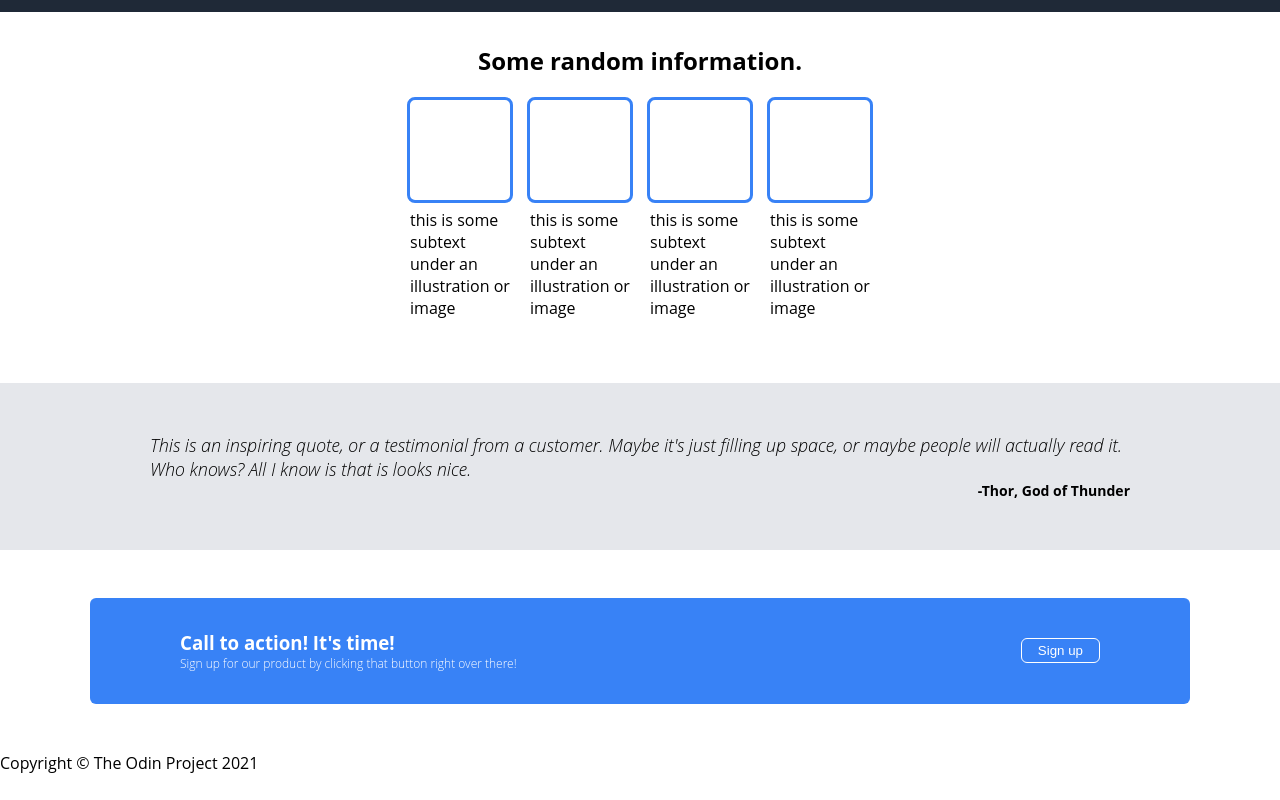
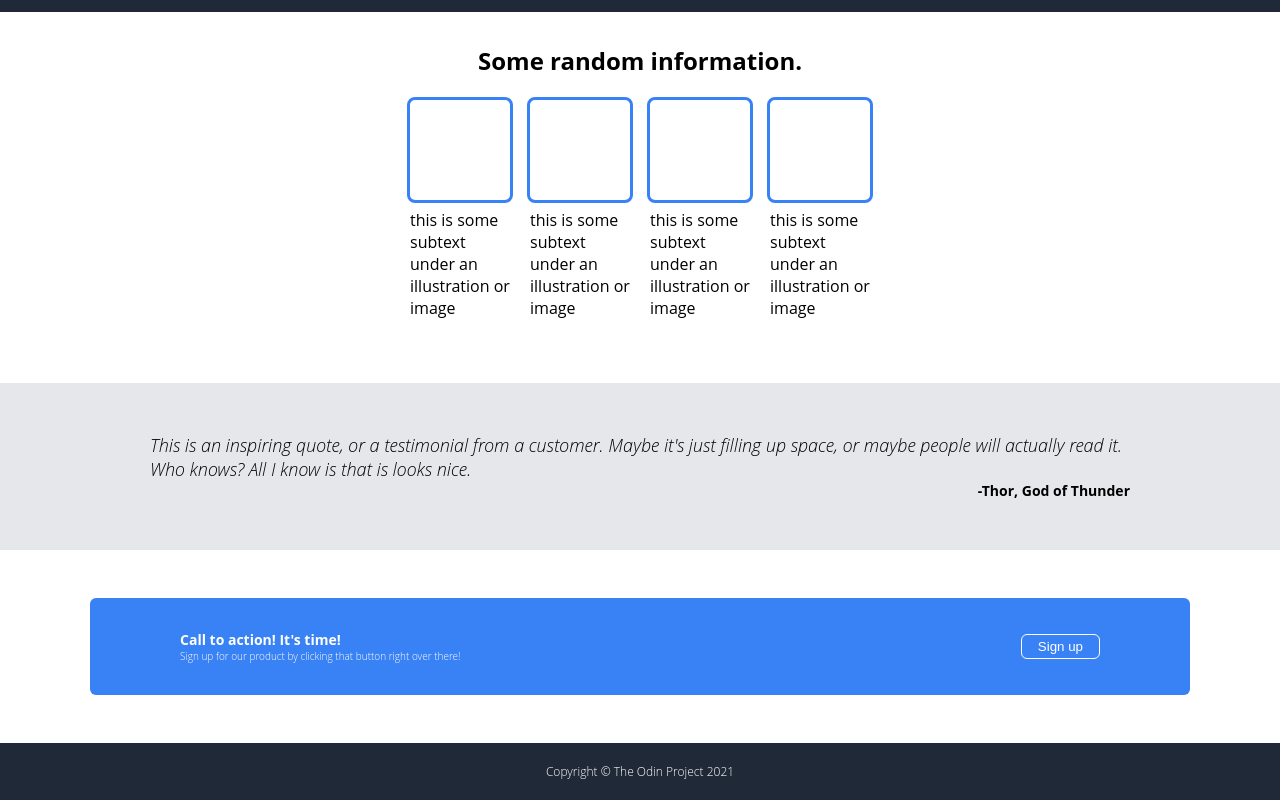
Before and after one commit to xdarkroth/landing-page, a plain HTML site: page index.html in a window 1280 px wide. Shown: the part 358-1158 px from the top of the page. Before the commit the page ends 1132 px from the top, so only its background shows below. Drawn offline with Linux system fonts and the light colour scheme.

Commit message:
Add footer in main page

```diff
--- a/style.css
+++ b/style.css
@@ -160,6 +160,7 @@ li .img {
     display: flex;
     justify-content: space-between;
     align-items: center;
+    gap: 20px;
 }
 
 .ad .sign-up {
@@ -177,7 +178,26 @@ li .img {
     margin: 0;
 }
 
+.ad-text h3 {
+    font-size: 14px;
+}
+
 .ad-text p {
     font-weight: 300;
+    font-size: 10px;
+}
+
+/* FOOTER */
+.footer {
     font-size: 12px;
+    font-weight: 300;
+    background-color: #1F2937;
+    color: white;
+
+    padding-top: 20px;
+    padding-bottom: 20px;
+
+    display: flex;
+    justify-content: center;
+    align-items: center;
 }
```
